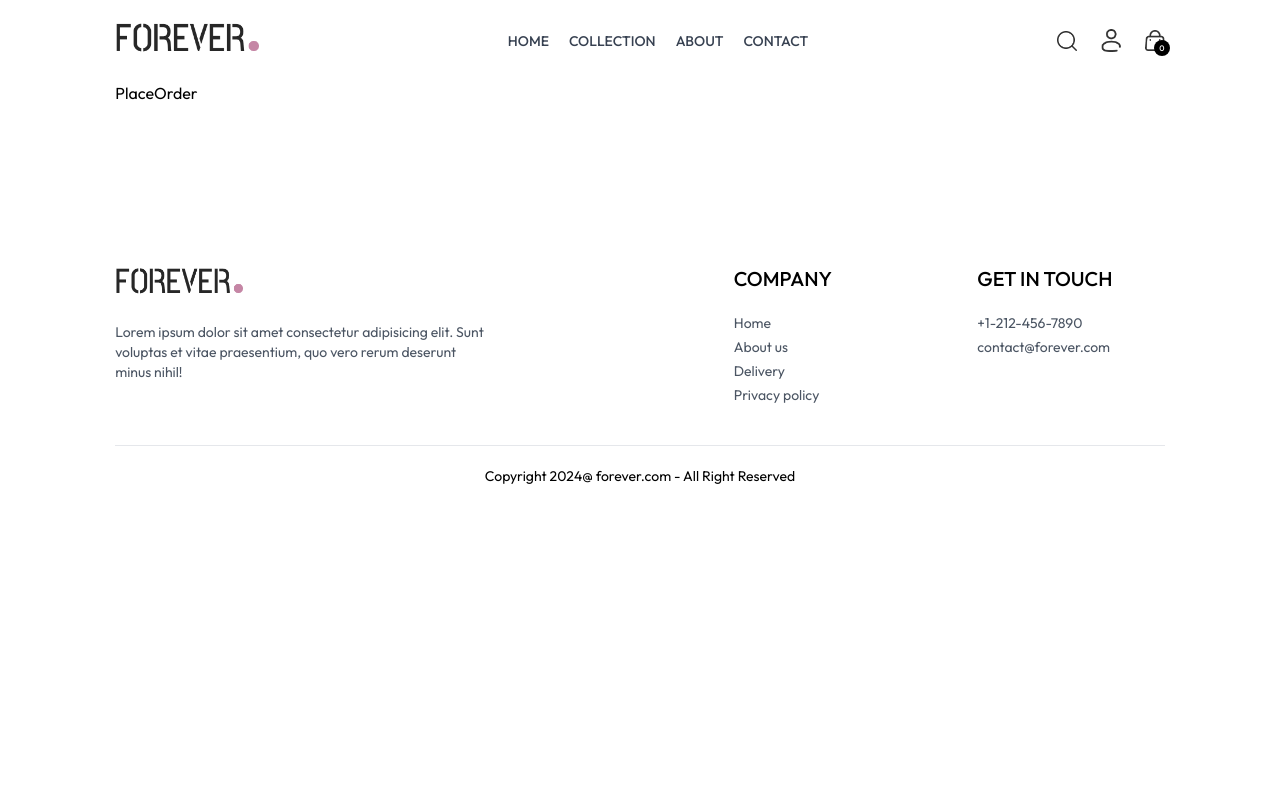
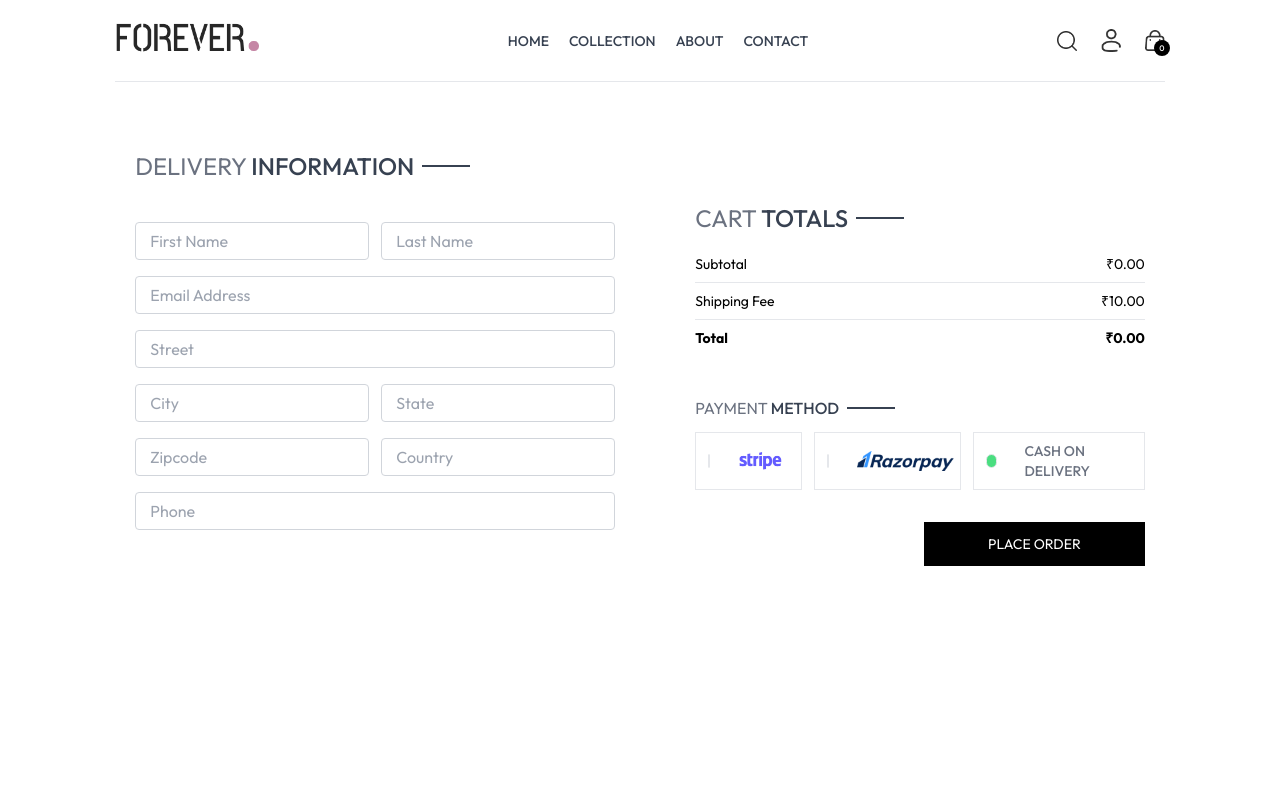
Before and after one commit to Taniya0613/ecommerce-app, a React (Vite) app in the folder frontend/: page /place-order in a window 1280 px wide. Shown: the top 800 px of the page. Built offline with nearby package versions, Linux system fonts and the light colour scheme.

Commit message:
Adjust spacing in PlaceOrder page and integrate navigation and payment methods

```diff
--- a/frontend/src/context/ShopContext.jsx
+++ b/frontend/src/context/ShopContext.jsx
@@ -2,6 +2,7 @@
 import { products } from "../assets/assets";
 import { useState } from "react";
 import { toast } from "react-toastify";
+import { useNavigate } from "react-router-dom";
 
 export const ShopContext = createContext();
 
@@ -11,6 +12,7 @@
   const [search, setSearch] = useState("");
   const [showSearch, setShowSearch] = useState(false);
   const [cartItems, setCartItems] = useState({});
+  const navigate = useNavigate();
 
   const addToCart = async (itemId, size) => {
     if (!size) {
@@ -83,6 +85,7 @@
     getCartCount,
     updateQuantity,
     getCartAmount,
+    navigate
   };
 
   return (
--- a/frontend/src/pages/Cart.jsx
+++ b/frontend/src/pages/Cart.jsx
@@ -6,7 +6,7 @@
 import CartTotal from "../components/CartTotal";
 
 const Cart = () => {
-  const { products, currency, cartItems, updateQuantity } =
+  const { products, currency, cartItems, updateQuantity,navigate } =
     useContext(ShopContext);
 
   const [cartData, setCartData] = useState([]);
@@ -94,7 +94,7 @@
       <div className="flex justify-end my-20">
         <div className="w-full sm:w-[450px] flex flex-col items-end">
           <CartTotal />
-          <button className="bg-black text-white text-sm my-8 px-8 py-3">
+          <button onClick={()=>navigate('/place-order')} className="bg-black text-white text-sm my-8 px-8 py-3">
             PROCEED TO CHECKOUT
           </button>
         </div>
--- a/frontend/src/pages/PlaceOrder.jsx
+++ b/frontend/src/pages/PlaceOrder.jsx
@@ -1,9 +1,127 @@
-import React from 'react'
+import React from "react";
+import Title from "../components/Title";
+import CartTotal from "../components/CartTotal";
+import { assets } from "../assets/assets";
+import { useState } from "react";
 
 const PlaceOrder = () => {
+  const [method, setMethod] = useState("cod");
+
   return (
-    <div>PlaceOrder</div>
-  )
-}
+    <div className="mx-auto max-w-7xl px-5 flex flex-col sm:flex-row justify-between gap-4 pt-5 sm:pt-14 min-h-[80vh] border-t lg:gap-20">
+      {/* ----------------LEFT SIDE---------------------- */}
+      <div className="flex flex-col gap-4 w-full sm:max-w-[480px]">
+        <div className="text-xl sm:text-2xl my-3">
+          <Title text1={"DELIVERY"} text2={"INFORMATION"} />
+        </div>
+        <div className="flex gap-3">
+          <input
+            className="border border-gray-300 rounded py-1.5 px-3.5 w-full"
+            type="text"
+            placeholder="First Name"
+          />
+          <input
+            className="border border-gray-300 rounded py-1.5 px-3.5 w-full"
+            type="text"
+            placeholder="Last Name"
+          />
+        </div>
+        <input
+          className="border border-gray-300 rounded py-1.5 px-3.5 w-full"
+          type="email"
+          placeholder="Email Address"
+        />
+        <input
+          className="border border-gray-300 rounded py-1.5 px-3.5 w-full"
+          type="text"
+          placeholder="Street"
+        />
+        <div className="flex gap-3">
+          <input
+            className="border border-gray-300 rounded py-1.5 px-3.5 w-full"
+            type="text"
+            placeholder="City"
+          />
+          <input
+            className="border border-gray-300 rounded py-1.5 px-3.5 w-full"
+            type="text"
+            placeholder="State"
+          />
+        </div>
+        <div className="flex gap-3">
+          <input
+            className="border border-gray-300 rounded py-1.5 px-3.5 w-full"
+            type="number"
+            placeholder="Zipcode"
+          />
+          <input
+            className="border border-gray-300 rounded py-1.5 px-3.5 w-full"
+            type="text"
+            placeholder="Country"
+          />
+        </div>
+        <input
+          className="border border-gray-300 rounded py-1.5 px-3.5 w-full"
+          type="number"
+          placeholder="Phone"
+        />
+      </div>
+      {/* ----------------RIGHT SIDE---------------------- */}
+      <div className="mt-8">
+        <div className="mt-8 min-w-80">
+          <CartTotal />
+        </div>
 
-export default PlaceOrder
+        <div className="mt-12">
+          <Title text1={"PAYMENT"} text2={"METHOD"} />
+
+          {/* --- Payment Method Selection --- */}
+          <div className="flex gap-3 flex-col lg:flex-row">
+            <div
+              onClick={() => setMethod("stripe")}
+              className="flex items-center gap-3 border p-2 px-3 cursor-pointer"
+            >
+              <p
+                className={`w-3.5 h-3.5 border rounded-full ${
+                  method === "stripe" ? "bg-green-400" : ""
+                }`}
+              ></p>
+              <img className="h-5 mx-4" src={assets.stripe_logo} alt="" />
+            </div>
+            <div
+              onClick={() => setMethod("razorpay")}
+              className="flex items-center gap-3 border p-2 px-3 cursor-pointer"
+            >
+              <p
+                className={`w-3.5 h-3.5 border rounded-full ${
+                  method === "razorpay" ? "bg-green-400" : ""
+                }`}
+              ></p>
+              <img className="h-5 mx-4" src={assets.razorpay_logo} alt="" />
+            </div>
+            <div
+              onClick={() => setMethod("cod")}
+              className="flex items-center gap-3 border p-2 px-3 cursor-pointer"
+            >
+              <p
+                className={`w-3.5 h-3.5 border rounded-full ${
+                  method === "cod" ? "bg-green-400 " : ""
+                }`}
+              ></p>
+              <p className="text-gray-500 text-sm font-medium mx-4">
+                CASH ON DELIVERY
+              </p>
+            </div>
+          </div>
+          <div className="w-full mt-8 flex justify-end">
+            <button className="bg-black text-white px-16 py-3 text-sm">
+              PLACE ORDER
+            </button>
+          </div>
+        </div>
+      </div>
+    </div>
+  );
+};
+
+export default PlaceOrder;
```
